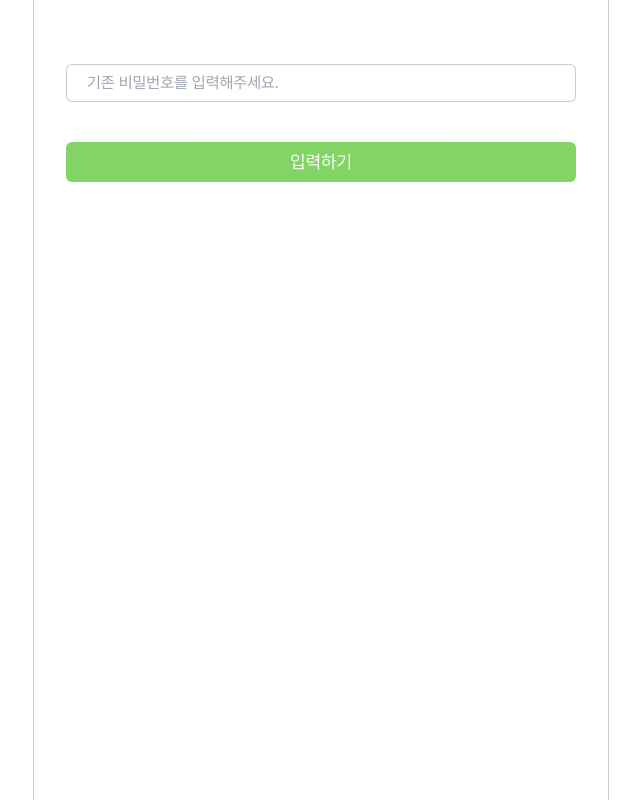
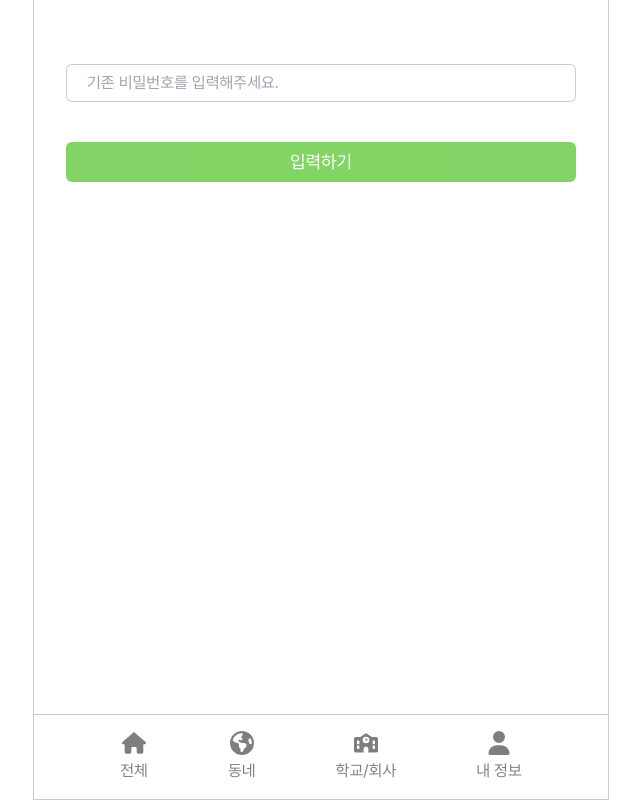
Before and after one commit to undeokum/instend, a Next.js app: page /edit in a window 1280 px wide. Shown: the whole page, without its empty margins (319-959 px from the left). Built offline with nearby package versions, Linux system fonts and the light colour scheme; no server answers; sample sign-in values are in the browser's storage.

Commit message:
20241030

```diff
--- a/app/edit/page.tsx
+++ b/app/edit/page.tsx
@@ -174,6 +174,7 @@ const Edit = () => {
                     <button type={changed ? 'submit' : 'button'} className={`w-full py-1.5 text-lg text-white text-center bg-instend transition-colors rounded-md ${changed ? 'hover:bg-hover' : 'opacity-60 cursor-not-allowed'}`}>입력하기</button>
                 </form>
             }
+            <NavBar route='c' />
         </div>
     )
 }
```
